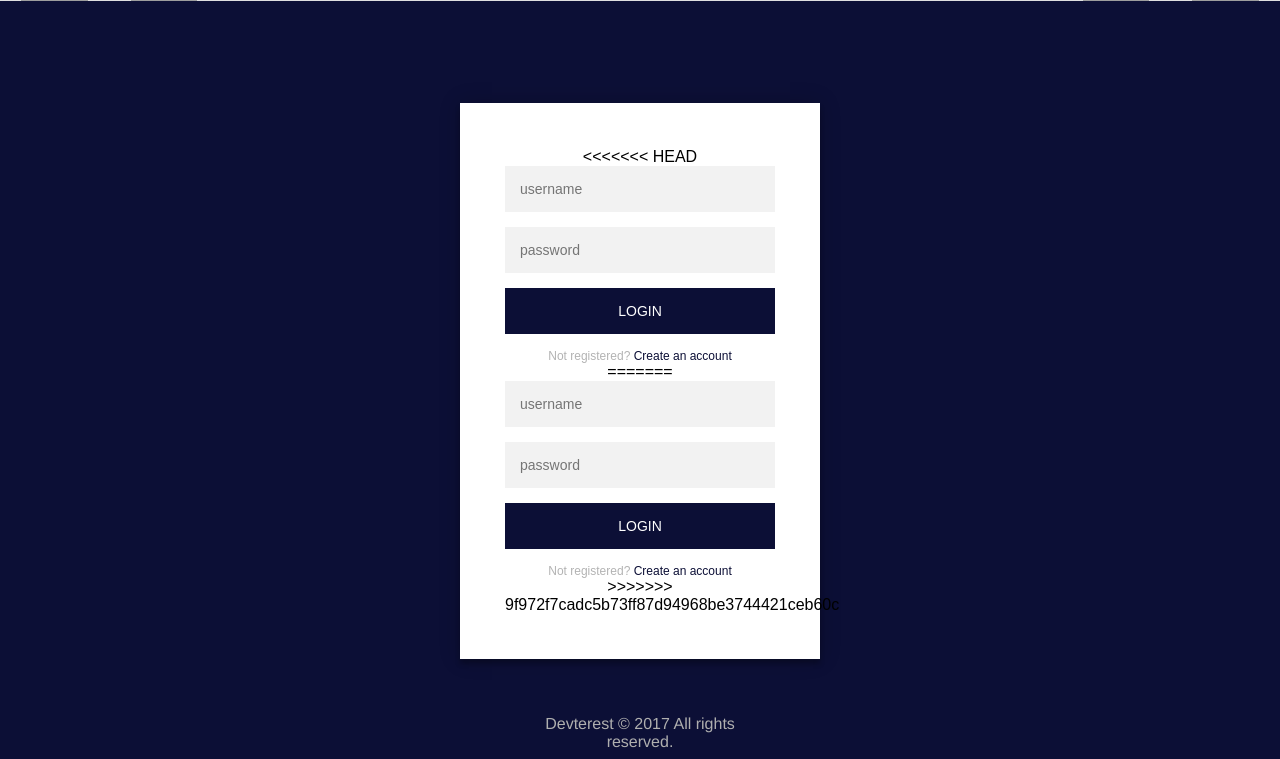
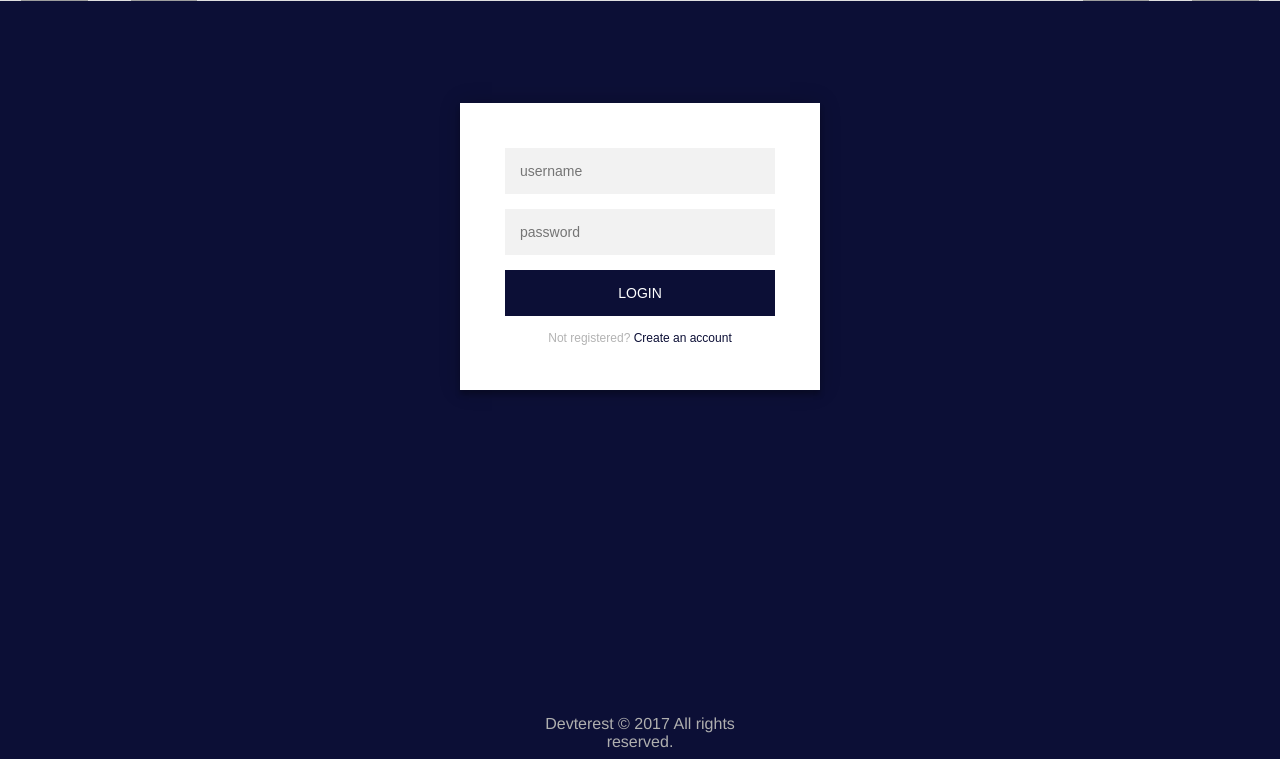
Before and after one commit to Harimaron/projet-pinterest, a PHP site: page /Views/login.php in a window 1280 px wide. Shown: the part 49-808 px from the top of the page. Run offline with PHP 8.4, Linux system fonts and the light colour scheme; grey boxes are pictures that could not be loaded.

Commit message:
merge fuck

```diff
--- a/Views/login.php
+++ b/Views/login.php
@@ -23,15 +23,9 @@
 	</div><!-- HEADER ENDS HERE -->
 	<div class="login-page">
 		<div class="form">
-<<<<<<< HEAD
 			<form action="index.php?action=loginData" class="login-form" method="POST">
 				<input placeholder="username" name="pseudo" type="text"> <input placeholder="password" name="password" type="password"> <button>login</button>
 				<p class="message">Not registered? <a href="#">Create an account</a></p>
-=======
-			<form action="index.php?action=loginData" class="login-form">
-				<input placeholder="username" type="text"> <input placeholder="password" type="password"> <button>login</button>
-				<p class="message">Not registered? <a href="index.php?action=signup">Create an account</a></p>
->>>>>>> 9f972f7cadc5b73ff87d94968be3744421ceb60c
 			</form>
 		</div>
 	</div>
```
